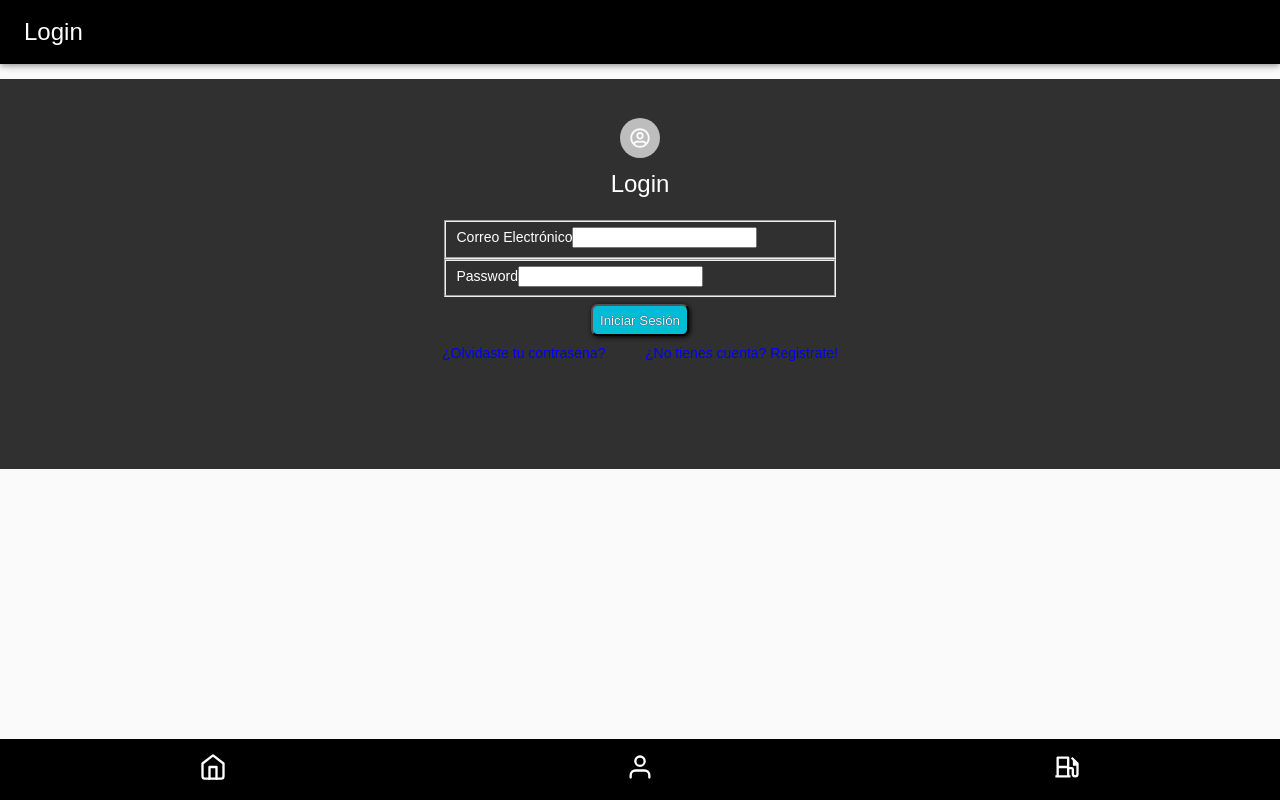
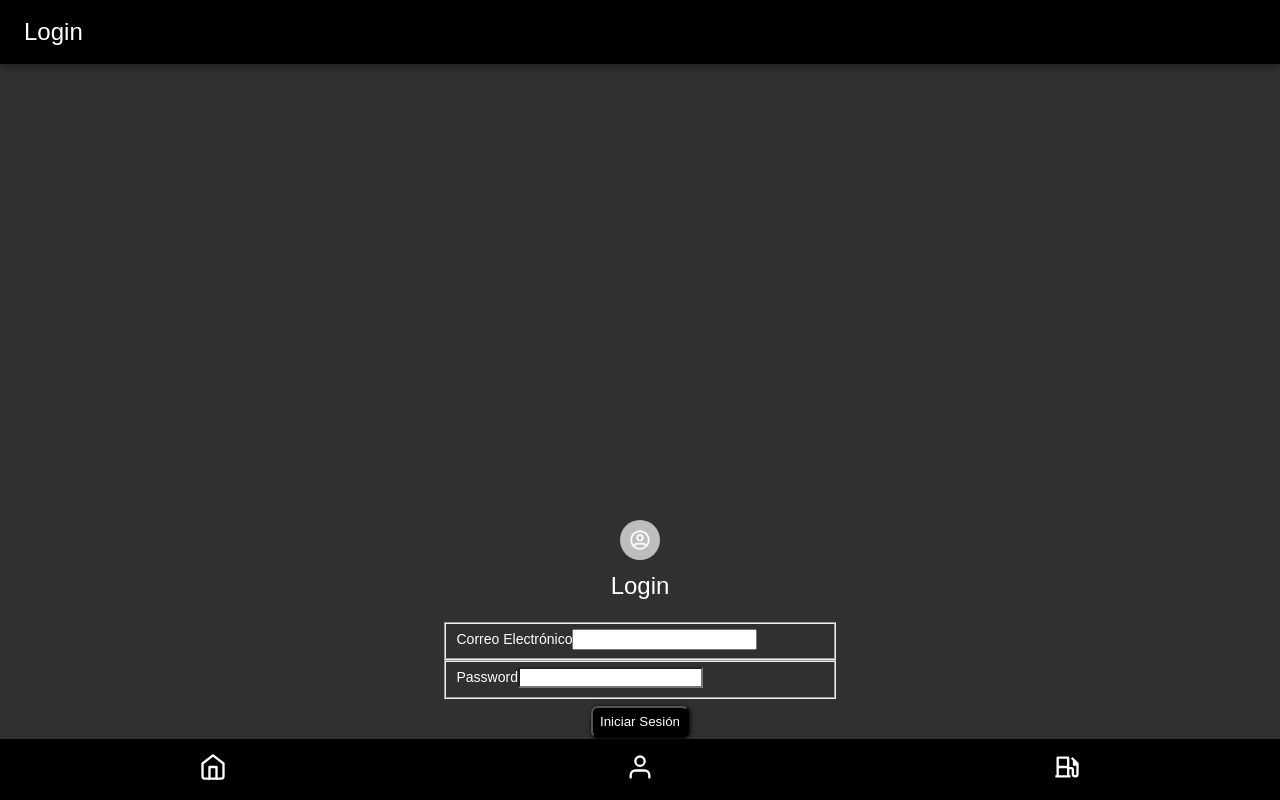
Before and after one commit to josemraud/GasoDomicilio, a React (Create React App) app in the folder frntd_gd/: page /login in a window 1280 px wide. Shown: the top 800 px of the page. Built offline with nearby package versions, Linux system fonts and the light colour scheme.

Commit message:
probando css

```diff
--- a/frntd_gd/src/components/Content/Home/index.js
+++ b/frntd_gd/src/components/Content/Home/index.js
@@ -17,6 +17,17 @@ export default class extends Component {
             sociedad y mas en la situacion por la cual atraviesa el país. Tanque lleno te permite tener combustible para tu vehículos ,tus generadores o tu maquinaria donde y cuando tu lo quieras. con este proyecto se ayuda tanto
             a un cliente particular como a empresarios de entregas a domicilio,transporte y tambien a la agroindustria.
           </p>
+          <p>Tanque lleno , creada por un grupo de estudiantes de la carrera de Ingeniería en Ciencias de la Computación,de la Universidad Católica De Honduras, con el fin de cubrir una de las necesidades que puede presentar la
+            sociedad y mas en la situacion por la cual atraviesa el país. Tanque lleno te permite tener combustible para tu vehículos ,tus generadores o tu maquinaria donde y cuando tu lo quieras. con este proyecto se ayuda tanto
+            a un cliente particular como a empresarios de entregas a domicilio,transporte y tambien a la agroindustria.
+          </p>
+          <p>Tanque lleno , creada por un grupo de estudiantes de la carrera de Ingeniería en Ciencias de la Computación,de la Universidad Católica De Honduras, con el fin de cubrir una de las necesidades que puede presentar la
+            sociedad y mas en la situacion por la cual atraviesa el país. Tanque lleno te permite tener combustible para tu vehículos ,tus generadores o tu maquinaria donde y cuando tu lo quieras. con este proyecto se ayuda tanto
+            a un cliente particular como a empresarios de entregas a domicilio,transporte y tambien a la agroindustria.
+          </p>
+
+
+
           <img src="components/Header/tl.png"/>
           </article>
 
--- a/frntd_gd/src/components/Content/Login/login.css
+++ b/frntd_gd/src/components/Content/Login/login.css
@@ -3,17 +3,20 @@
     display: flex;
     flex-direction: column;
     align-items: center;
+    margin-top: 100px;
 }
 
 .avatar {
     margin: 10px;
-    background-color: #303F9F;
+    background-color: navy;
 }
 
 form {
     width: 100%;
     margin-top: 20px;
-    margin-bottom: 20px;
+    margin-bottom:100px;
+    height: 30%;
+
 }
 
 .submit {
@@ -28,11 +31,12 @@ form {
     align-items: center;
     text-decoration: none;
     padding: 0.5em;
-    background-color: #00BCD4;
+    background-color: black;
     color:#fff;
     text-shadow: 0px 0px 1px #000;
     box-shadow: 1px 1px 5px #000;
     border-radius: 0.5em;
     text-align: center;
     max-width: 50%;
+
   }
--- a/frntd_gd/src/components/Content/SignUp/index.js
+++ b/frntd_gd/src/components/Content/SignUp/index.js
@@ -128,10 +128,7 @@ export default function Registrarse() {
                     </Grid>
 
                 </form>
-                <Grid container spacing={2}/>
-                <Grid container spacing={2}/>
-                <Grid container spacing={2}/>
-                <Grid container spacing={2}/>
+
         </div>
         </Container>
     </Page>
--- a/frntd_gd/src/components/Footer/footer.css
+++ b/frntd_gd/src/components/Footer/footer.css
@@ -1,10 +1,11 @@
 footer {
     display: flex;
-    background-color: #000000;
+    background-color: black;
     color: #fff;
     position: fixed;
     left:0px;
     bottom: 0px;
+
   }
   footer nav ul {
     display: flex;
--- a/frntd_gd/src/components/Page/page.css
+++ b/frntd_gd/src/components/Page/page.css
@@ -1,7 +1,32 @@
 main{
-  margin-top:15px;
-  margin-bottom: 72px;
-  padding:0.5em 1em;
+
+  padding:15% 10% 15% 10%;
   background-color: #303030;
   color: white;
+  margin-bottom: 1.5em;
+  margin-top: 0em;
+  font-family: 'Varta', sans-serif;
+
 }
+
+form{
+  background-color:#303030;
+  color: white;
+
+
+
+
+}
+input[type=text]{
+ background-color:white;
+}
+
+input[type=password]{
+  background-color:white;
+ }
+article p{
+
+  color:white;
+  text-align: justify;
+  font-style: initial;
+}
--- a/frntd_gd/src/index.css
+++ b/frntd_gd/src/index.css
@@ -5,6 +5,7 @@ body {
     sans-serif;
   -webkit-font-smoothing: antialiased;
   -moz-osx-font-smoothing: grayscale;
+
 }
 
 code {
--- a/frntd_gd/src/index.js
+++ b/frntd_gd/src/index.js
@@ -14,6 +14,9 @@ const theme = createMuiTheme({
     },
     secondary: {
       main: "#000000"
+    },
+    third: {
+      main: "#ffffff"
     },
   },
   typography: {
```
Also changed, not shown: frntd_gd/src/components/Content/Login/index.js (+8 -0 lines).
